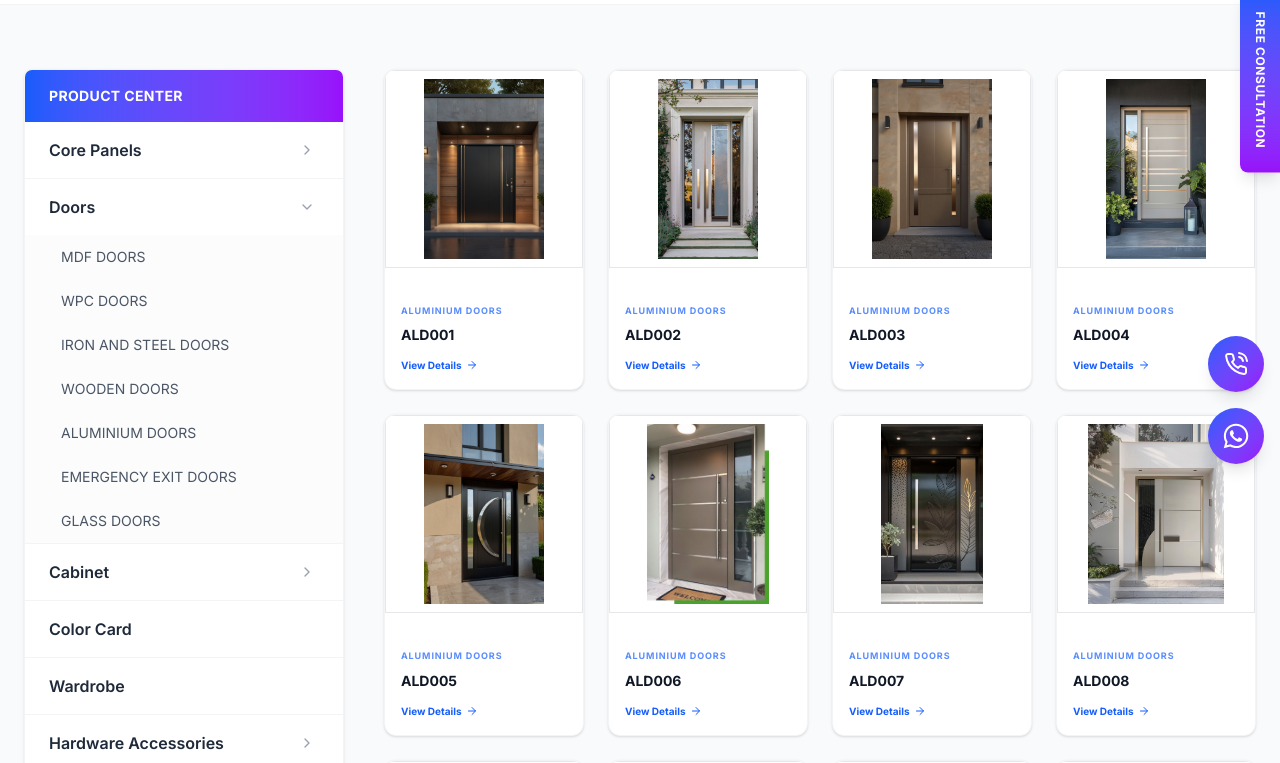
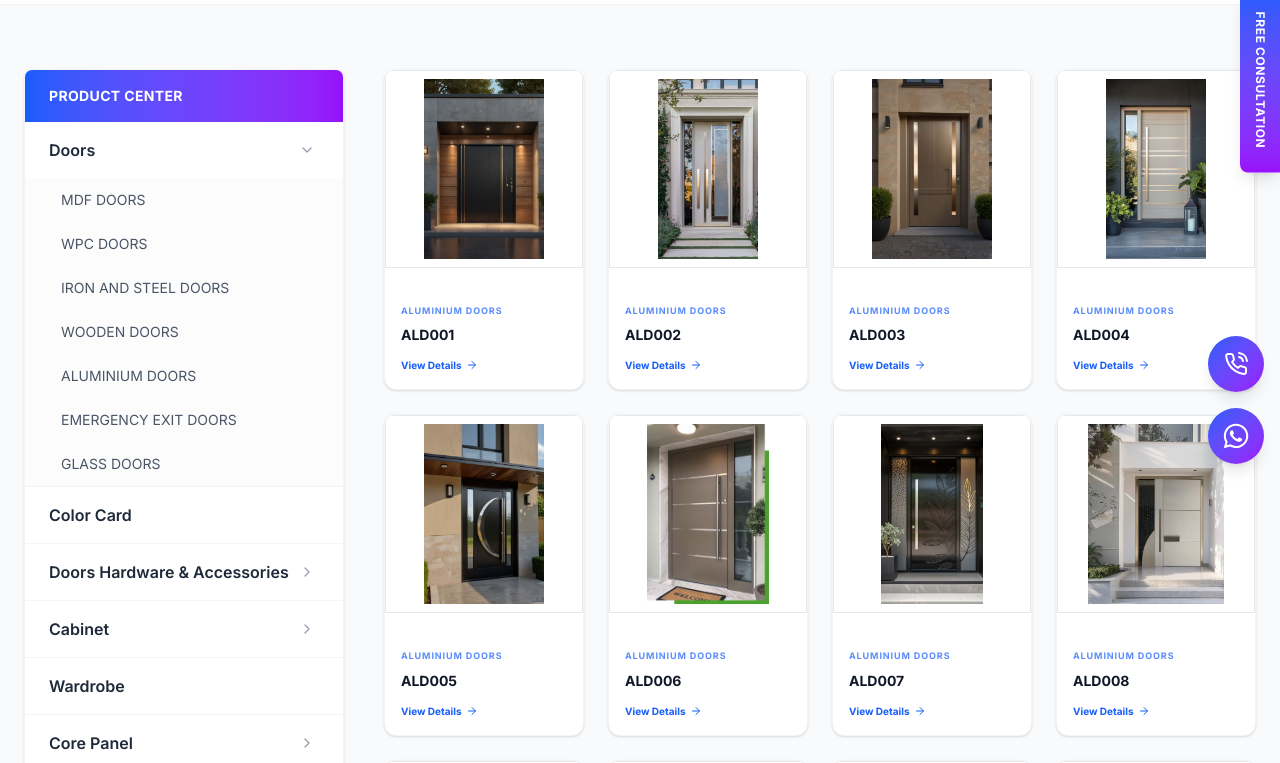
Before and after one commit to zaidmulla007/doors, a Next.js app in the folder prime-connect/: page /products in a window 1280 px wide. Shown: the part 320-1083 px from the top of the page. Built offline with nearby package versions, Linux system fonts and the light colour scheme.

Commit message:
UPDATED navbar and product sidebar with new arrangement

```diff
--- a/prime-connect/app/data/categories.ts
+++ b/prime-connect/app/data/categories.ts
@@ -27,9 +27,22 @@ export const categories: Category[] = [
     slug: 'doors'
   },
   {
+    id: 'color-options',
+    name: {
+      en: 'Color Card',
+      ar: 'بطاقة الألوان'
+    },
+    description: {
+      en: 'Wide range of colors and finishes for doors and cabinets',
+      ar: 'مجموعة واسعة من الألوان والتشطيبات للأبواب والخزائن'
+    },
+    image: '/images/categories/colors.jpg',
+    slug: 'color-options'
+  },
+  {
     id: 'door-hardware',
     name: {
-      en: 'Door Hardware & Accessories',
+      en: 'Doors Hardware & Accessories',
       ar: 'أجهزة وملحقات الأبواب'
     },
     description: {
@@ -42,8 +55,8 @@ export const categories: Category[] = [
   {
     id: 'kitchen-cabinets',
     name: {
-      en: 'Kitchen Cabinets',
-      ar: 'خزائن المطبخ'
+      en: 'Cabinet',
+      ar: 'خزائن'
     },
     description: {
       en: 'Durable and stylish cabinets for an organized kitchen',
@@ -55,8 +68,8 @@ export const categories: Category[] = [
   {
     id: 'wardrobes',
     name: {
-      en: 'Wardrobes',
-      ar: 'خزانات الملابس'
+      en: 'Wardrobe',
+      ar: 'خزانة ملابس'
     },
     description: {
       en: 'Smart storage solutions for everyday style with customizable designs',
@@ -68,8 +81,8 @@ export const categories: Category[] = [
   {
     id: 'core-panels',
     name: {
-      en: 'Core Panels',
-      ar: 'الألواح الأساسية'
+      en: 'Core Panel',
+      ar: 'اللوح الأساسي'
     },
     description: {
       en: 'MDF, MR MDF, Plywood, Film Faced, and Melamine panels for various applications',
@@ -77,18 +90,5 @@ export const categories: Category[] = [
     },
     image: '/images/categories/panels.jpg',
     slug: 'core-panels'
-  },
-  {
-    id: 'color-options',
-    name: {
-      en: 'Color Options',
-      ar: 'خيارات الألوان'
-    },
-    description: {
-      en: 'Wide range of colors and finishes for doors and cabinets',
-      ar: 'مجموعة واسعة من الألوان والتشطيبات للأبواب والخزائن'
-    },
-    image: '/images/categories/colors.jpg',
-    slug: 'color-options'
   }
 ];
--- a/prime-connect/app/data/translations.ts
+++ b/prime-connect/app/data/translations.ts
@@ -105,11 +105,11 @@ export const translations = {
             headingGradient: "Product Range",
             description: "From precision-built doors to engineered panels and bespoke cabinetry, we deliver reliable solutions for residential and commercial projects.",
             categories: {
-                corePanels: { title: "Core Panels", desc: "Premium melamine and film faced panels" },
+                corePanels: { title: "Core Panel", desc: "Premium melamine and film faced panels" },
                 doors: { title: "Doors", desc: "Expertly crafted MDF, WPC and wooden doors" },
                 cabinet: { title: "Cabinet", desc: "Custom kitchen and wardrobe solutions" },
                 colorCard: { title: "Color Card", desc: "Vibrant palettes and material finishes" },
-                hardware: { title: "Hardware Accessories", desc: "High-grade locks, hinges and fittings" },
+                hardware: { title: "Doors Hardware & Accessories", desc: "High-grade locks, hinges and fittings" },
                 wardrobe: { title: "Wardrobe", desc: "Premium wardrobe and storage systems" }
             },
             explore: "Explore",
@@ -438,11 +438,11 @@ export const translations = {
             headingGradient: "مجموعة منتجاتنا",
             description: "من الأبواب المبنية بدقة إلى الألواح الهندسية والخزائن المصممة خصيصًا، نقدم حلولًا موثوقة للمشاريع السكنية والتجارية.",
             categories: {
-                corePanels: { title: "الألواح الأساسية", desc: "ألواح الميلامين والألواح المغطاة بالفيلم الممتازة" },
+                corePanels: { title: "اللوح الأساسي", desc: "ألواح الميلامين والألواح المغطاة بالفيلم الممتازة" },
                 doors: { title: "الأبواب", desc: "أبواب MDF و WPC والخشبية المصنوعة ببراعة" },
                 cabinet: { title: "الخزائن", desc: "حلول المطابخ وخزائن الملابس المخصصة" },
                 colorCard: { title: "بطاقة الألوان", desc: "لوحات ألوان نابضة بالحياة وتشطيبات مادية" },
-                hardware: { title: "ملحقات الأجهزة", desc: "أقفال ومفصلات وتركيبات عالية الجودة" },
+                hardware: { title: "أجهزة وملحقات الأبواب", desc: "أقفال ومفصلات وتركيبات عالية الجودة" },
                 wardrobe: { title: "خزانة الملابس", desc: "أنظمة خزائن الملابس والتخزين المتميزة" }
             },
             explore: "استكشف",
@@ -775,7 +775,7 @@ export const translations = {
                 doors: { title: "门业", desc: "专业制造的 MDF、WPC 和木门" },
                 cabinet: { title: "橱柜", desc: "定制厨房和衣柜解决方案" },
                 colorCard: { title: "色卡", desc: "鲜艳的色彩搭配和材质饰面" },
-                hardware: { title: "五金配件", desc: "高档锁具、合页及配件" },
+                hardware: { title: "门五金配件", desc: "高档锁具、合页及配件" },
                 wardrobe: { title: "衣柜", desc: "优质衣柜和储物系统" }
             },
             explore: "探索",
--- a/prime-connect/app/lib/constants.ts
+++ b/prime-connect/app/lib/constants.ts
@@ -1,18 +1,4 @@
 export const navigationCategories = [
-    {
-        name: { en: "Core Panels", ar: "الألواح الأساسية", zh: "核心板材" },
-        slug: "core-panels",
-        items: [
-            { name: { en: "MDF Core Panel", ar: "لوح MDF الأساسي", zh: "MDF芯板" }, slug: "mdf-core-panel" },
-            { name: { en: "MR MDF Core Panel", ar: "لوح MR MDF الأساسي", zh: "防潮MDF芯板" }, slug: "mr-mdf-core-panel" },
-            { name: { en: "Marine & Construction Plywood", ar: "خشب رقائقي بحري وإنشائي", zh: "船用和建筑胶合板" }, slug: "marine-construction-plywood" },
-            { name: { en: "Core Panel Plywood", ar: "خشب رقائقي للألواح الأساسية", zh: "芯板胶合板" }, slug: "core-panel-plywood" },
-            { name: { en: "Film Faced MDF Panels", ar: "ألواح MDF مغطاة بالفيلم", zh: "覆膜MDF板" }, slug: "film-faced-mdf-panels" },
-            { name: { en: "Melamine Faced MDF Panels", ar: "ألواح MDF مغطاة بالميلامين", zh: "三聚氰胺贴面MDF板" }, slug: "melamine-faced-mdf-panels" },
-            { name: { en: "Film Faced Plywood", ar: "خشب رقائقي مغطى بالفيلم", zh: "覆膜胶合板" }, slug: "film-faced-plywood" },
-            { name: { en: "Melamine Faced Plywood", ar: "خشب رقائقي مغطى بالميلامين", zh: "三聚氰胺贴面胶合板" }, slug: "melamine-faced-plywood" }
-        ]
-    },
     {
         name: { en: "Doors", ar: "الأبواب", zh: "门业" },
         slug: "doors",
@@ -27,18 +13,27 @@ export const navigationCategories = [
         ]
     },
     {
+        name: { en: "Color Card", ar: "بطاقة الألوان", zh: "色卡" },
+        slug: "color-card",
+        items: [
+            { name: { en: "Color Card", ar: "بطاقة الألوان", zh: "色卡" }, slug: "color-card" },
+        ]
+    },
+    {
+        name: { en: "Doors Hardware & Accessories", ar: "أجهزة وملحقات الأبواب", zh: "门五金配件" },
+        slug: "hardware-accessories",
+        items: [
+            { name: { en: "Door Handles", ar: "مقابض الأبواب", zh: "门把手" }, slug: "door-handles" },
+            { name: { en: "Door Hinges", ar: "مفصلات الأبواب", zh: "门铰链" }, slug: "door-hinges" },
+            { name: { en: "Doors with Smart Locks", ar: "أبواب بأقفال ذكية", zh: "智能锁门" }, slug: "doors-with-smart-locks" },
+        ]
+    },
+    {
         name: { en: "Cabinet", ar: "الخزائن", zh: "橱柜" },
         slug: "cabinet",
         items: [
             { name: { en: "Kitchen Cabinet", ar: "خزانة مطبخ", zh: "厨柜" }, slug: "kitchen-cabinet" },
             // { name: { en: "Bar Cabinet", ar: "خزانة بار", zh: "酒柜" }, slug: "bar-cabinet" },
-        ]
-    },
-    {
-        name: { en: "Color Card", ar: "بطاقة الألوان", zh: "色卡" },
-        slug: "color-card",
-        items: [
-            { name: { en: "Color Card", ar: "بطاقة الألوان", zh: "色卡" }, slug: "color-card" },
         ]
     },
     {
@@ -49,12 +44,17 @@ export const navigationCategories = [
         ]
     },
     {
-        name: { en: "Hardware Accessories", ar: "ملحقات الأجهزة", zh: "五金配件" },
-        slug: "hardware-accessories",
+        name: { en: "Core Panel", ar: "اللوح الأساسي", zh: "核心板材" },
+        slug: "core-panels",
         items: [
-            { name: { en: "Door Handles", ar: "مقابض الأبواب", zh: "门把手" }, slug: "door-handles" },
-            { name: { en: "Door Hinges", ar: "مفصلات الأبواب", zh: "门铰链" }, slug: "door-hinges" },
-            { name: { en: "Doors with Smart Locks", ar: "أبواب بأقفال ذكية", zh: "智能锁门" }, slug: "doors-with-smart-locks" },
+            { name: { en: "MDF Core Panel", ar: "لوح MDF الأساسي", zh: "MDF芯板" }, slug: "mdf-core-panel" },
+            { name: { en: "MR MDF Core Panel", ar: "لوح MR MDF الأساسي", zh: "防潮MDF芯板" }, slug: "mr-mdf-core-panel" },
+            { name: { en: "Marine & Construction Plywood", ar: "خشب رقائقي بحري وإنشائي", zh: "船用和建筑胶合板" }, slug: "marine-construction-plywood" },
+            { name: { en: "Core Panel Plywood", ar: "خشب رقائقي للألواح الأساسية", zh: "芯板胶合板" }, slug: "core-panel-plywood" },
+            { name: { en: "Film Faced MDF Panels", ar: "ألواح MDF مغطاة بالفيلم", zh: "覆膜MDF板" }, slug: "film-faced-mdf-panels" },
+            { name: { en: "Melamine Faced MDF Panels", ar: "ألواح MDF مغطاة بالميلامين", zh: "三聚氰胺贴面MDF板" }, slug: "melamine-faced-mdf-panels" },
+            { name: { en: "Film Faced Plywood", ar: "خشب رقائقي مغطى بالفيلم", zh: "覆膜胶合板" }, slug: "film-faced-plywood" },
+            { name: { en: "Melamine Faced Plywood", ar: "خشب رقائقي مغطى بالميلامين", zh: "三聚氰胺贴面胶合板" }, slug: "melamine-faced-plywood" }
         ]
     },
 ];
```
